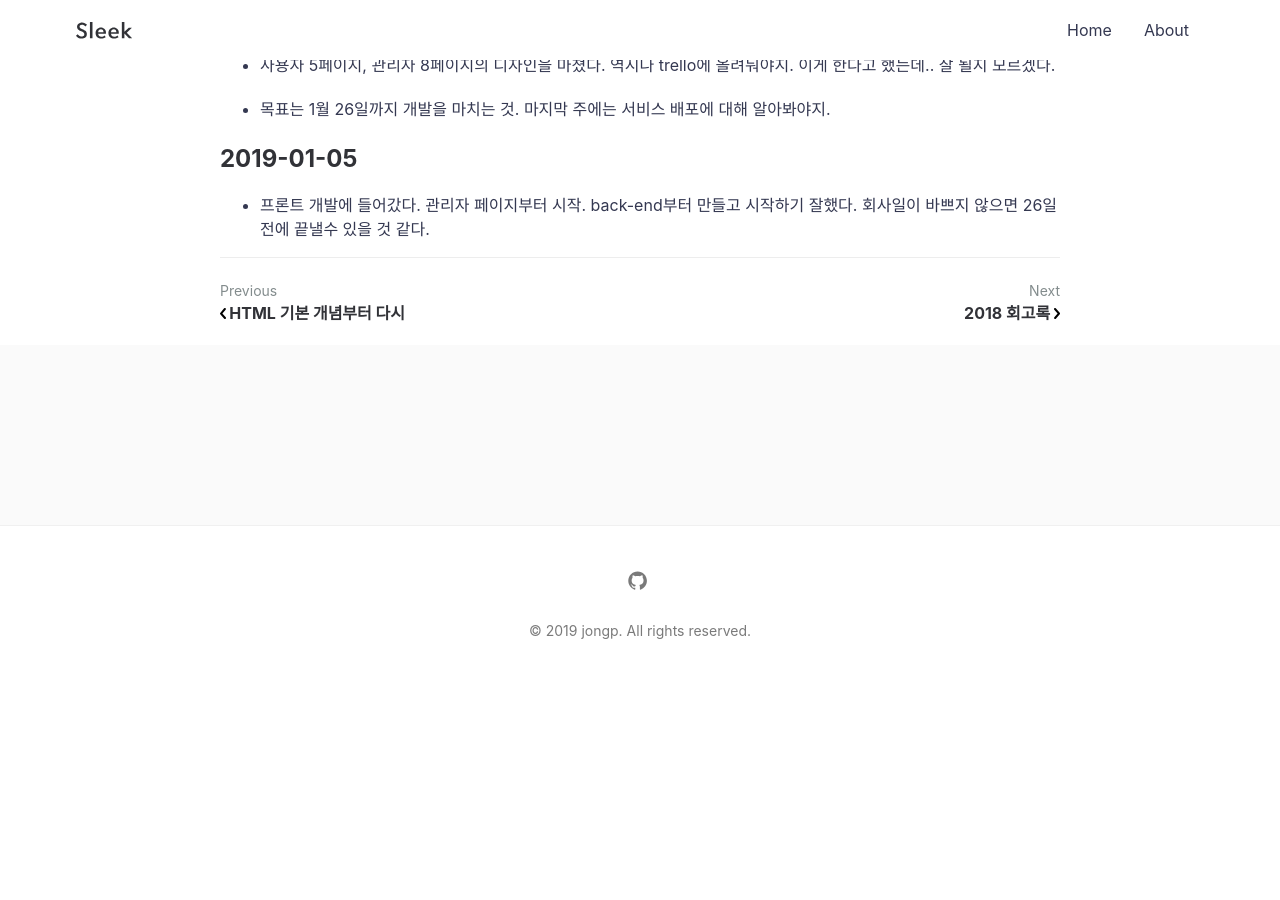
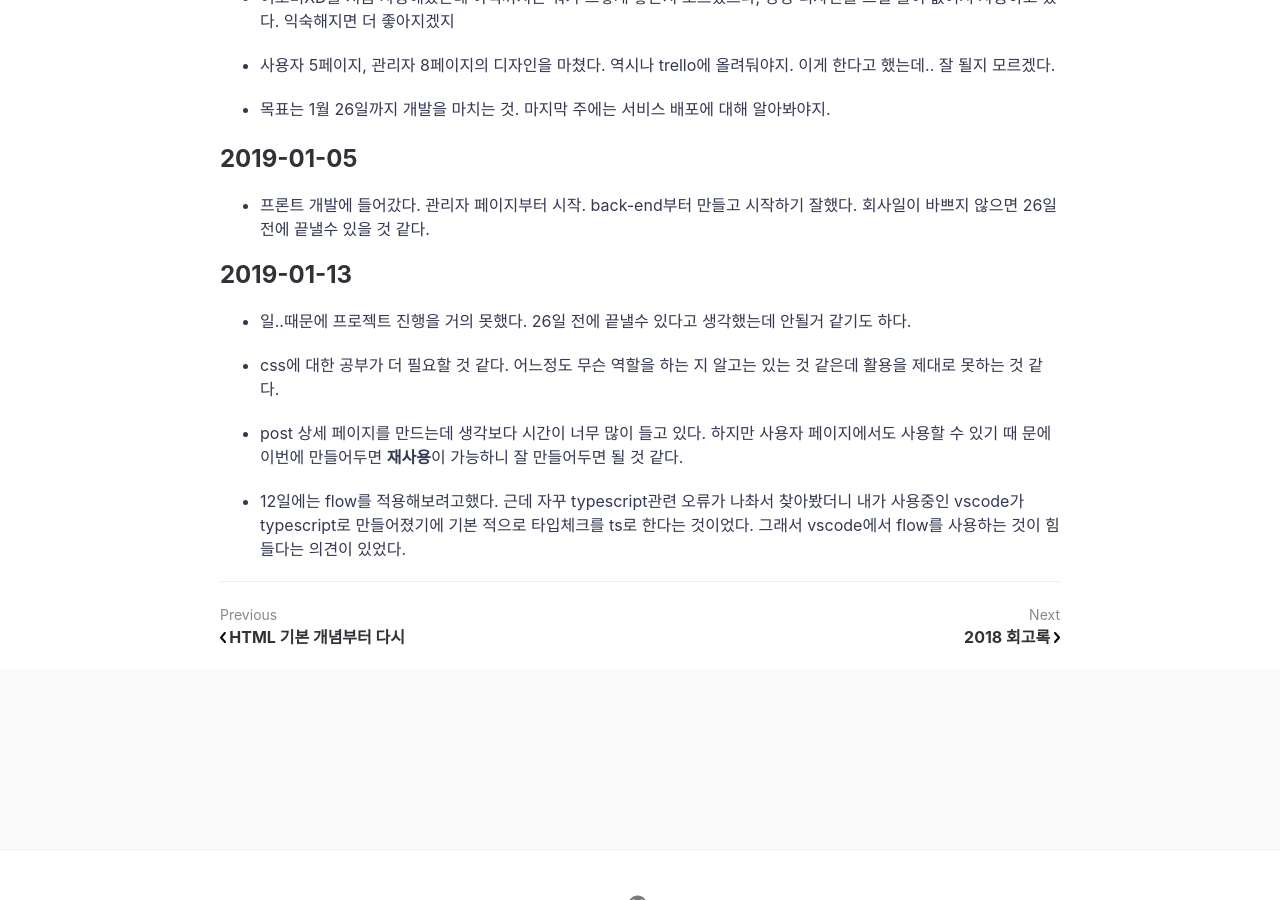
Before and after one commit to jonggyun/jonggyun.github.io, a Jekyll site: the page built from _posts/2018-12-26-ready-to-jongplab.md, in a window 1280 px wide and 900 px high, scrolled down 3123 px. Built offline with Jekyll 4.4.1, drawn with Linux system fonts in a browser that asks for light colours; comment, search, counter and statistics services are not loaded; before the commit the page ends 3809 px from its top, so only the background shows below that.

Commit message:
modify post

```diff
--- a/_posts/2018-12-26-ready-to-jongplab.md
+++ b/_posts/2018-12-26-ready-to-jongplab.md
@@ -114,3 +114,14 @@
 ## 2019-01-05
 
 - 프론트 개발에 들어갔다. 관리자 페이지부터 시작. back-end부터 만들고 시작하기 잘했다. 회사일이 바쁘지 않으면 26일 전에 끝낼수 있을 것 같다.
+
+## 2019-01-13
+
+- 일..때문에 프로젝트 진행을 거의 못했다. 26일 전에 끝낼수 있다고 생각했는데 안될거 같기도 하다.
+
+- css에 대한 공부가 더 필요할 것 같다. 어느정도 무슨 역할을 하는 지 알고는 있는 것 같은데 활용을 제대로 못하는 것 같다.
+
+- post 상세 페이지를 만드는데 생각보다 시간이 너무 많이 들고 있다. 하지만 사용자 페이지에서도 사용할 수 있기 때
+  문에 이번에 만들어두면 **재사용**이 가능하니 잘 만들어두면 될 것 같다.
+
+- 12일에는 flow를 적용해보려고했다. 근데 자꾸 typescript관련 오류가 나촤서 찾아봤더니 내가 사용중인 vscode가 typescript로 만들어졌기에 기본 적으로 타입체크를 ts로 한다는 것이었다. 그래서 vscode에서 flow를 사용하는 것이 힘들다는 의견이 있었다.
```
